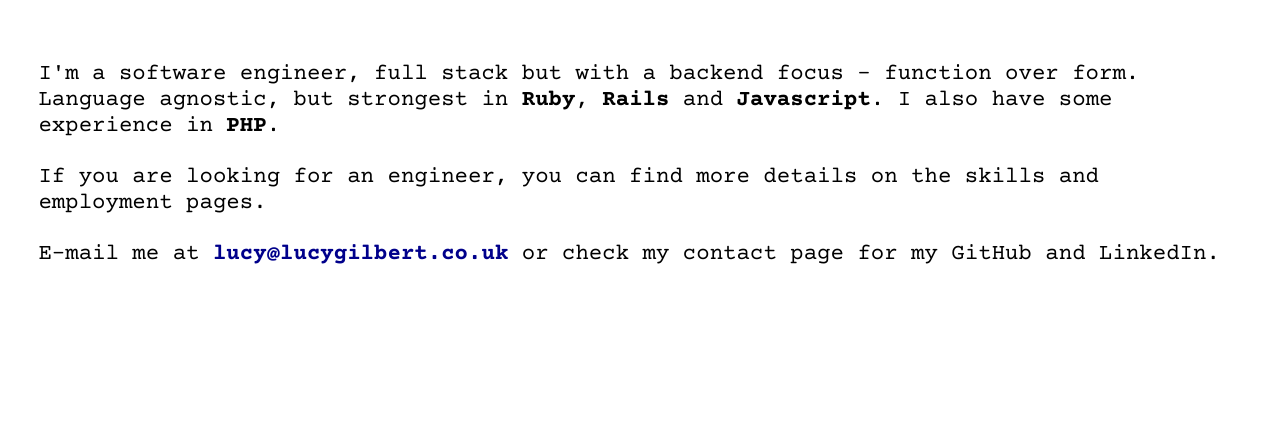
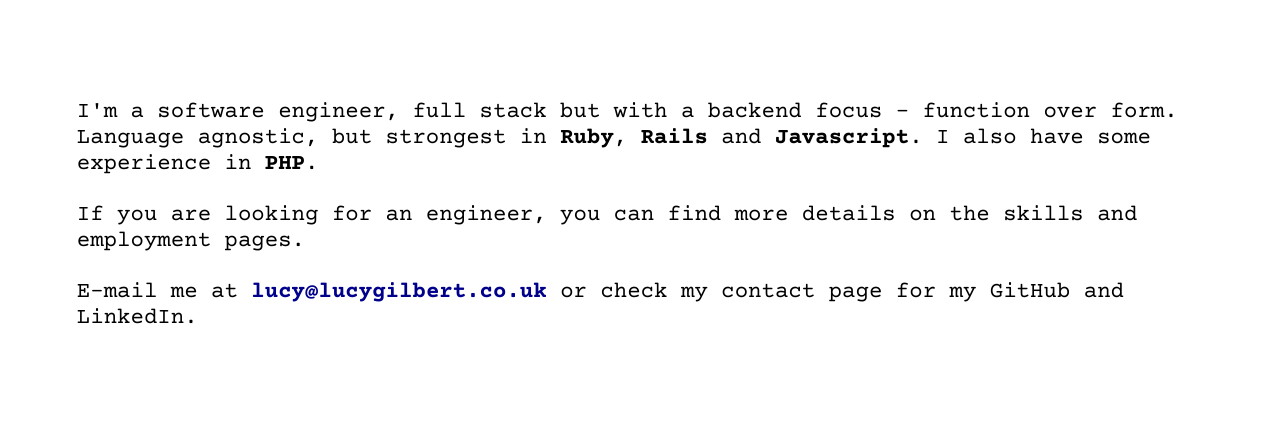
Before and after one commit to lucygilbert/lucygilbert.co.uk, a PHP site: page / in a window 1280 px wide. Shown: the part 50-482 px from the top of the page. Run offline with PHP 8.4, Linux system fonts and the light colour scheme.

Commit message:
increase margin, increase tips header

```diff
--- a/index.html
+++ b/index.html
@@ -4,7 +4,7 @@
 <head>
   <title>Lucy Gilbert: Online CV</title>
   <meta name="viewport" content="width=device-width, initial-scale=1.0" />
-  <link rel="stylesheet" type="text/css" href="style.css?ver=1.2" />
+  <link rel="stylesheet" type="text/css" href="style.css?ver=1.3" />
   <link rel="preconnect" href="https://fonts.gstatic.com">
   <link href="https://fonts.googleapis.com/css2?family=Courier+Prime:wght@400;700&display=swap" rel="stylesheet">
 </head>
--- a/interview-notes.html
+++ b/interview-notes.html
@@ -72,7 +72,7 @@
 
     <p>There is a lot of pressure when people know I'm trans because I'm usually the only trans person they know so whatever I do is "what trans people do", which is extra difficult when combined with having mental health problems. I think that is a problem faced by any minority group.</p>
 
-    <h3>Tips</h3>
+    <h2>Tips</h2>
 
     <h3>1. Do you have any advice for people who are considering their own relationship with their gender?</h3>
 
--- a/style.css
+++ b/style.css
@@ -90,7 +90,7 @@ img {
 }
 
 .container--main {
-  padding: 3%;
+  padding: 6%;
 }
 
 .container--auto {
```
